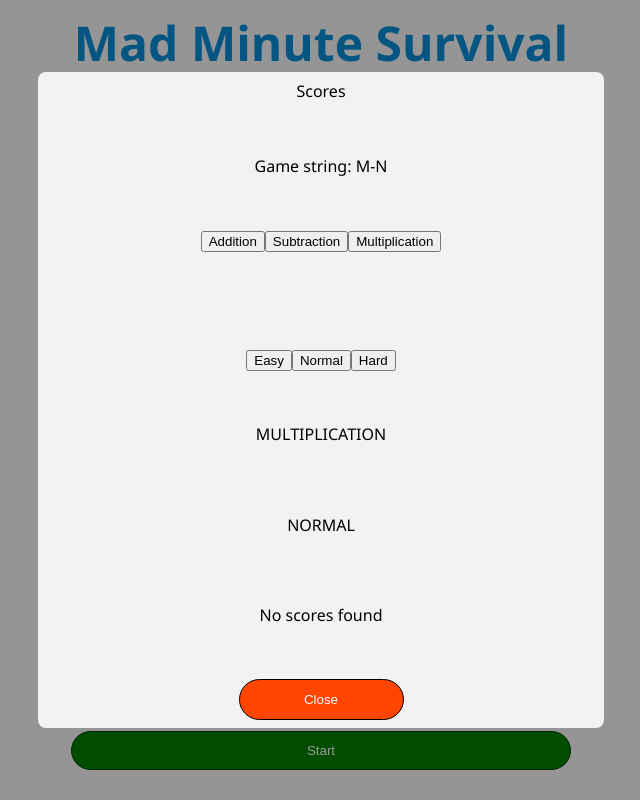
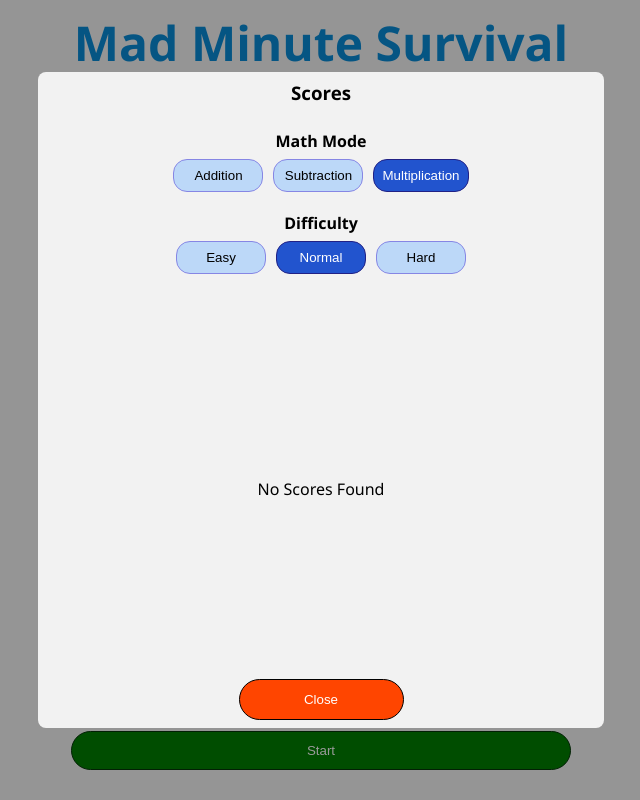
Before and after one commit to barretodanny/math-survival, a React (Vite) app: page / in a window 1280 px wide. Both pictures are taken after a click on the button "View Scores". Shown: the whole page, without its empty margins (319-959 px from the left). Built offline with nearby package versions, Linux system fonts and the light colour scheme.

Commit message:
modal styling

```diff
--- a/src/components/Modal/Modal.module.css
+++ b/src/components/Modal/Modal.module.css
@@ -64,6 +64,7 @@
   width: 100%;
   overflow-x: hidden;
   overflow-y: overlay;
+  height: 100%;
 }
 
 .text {
@@ -77,6 +78,11 @@
 .modalHeading {
   margin: 0;
   margin-bottom: 25px;
+}
+
+.scoresModalHeading {
+  margin: 0;
+  margin-bottom: 5px;
 }
 
 .sectionHeading {
@@ -149,3 +155,65 @@
 .decrementBtnDark:hover {
   background-color: lightcoral;
 }
+
+.scoresSection {
+  display: flex;
+  flex-direction: column;
+  gap: 5px;
+}
+
+.btnContainer {
+  display: flex;
+  justify-content: center;
+  gap: 10px;
+}
+
+.btn {
+  padding: 8px;
+  border-radius: 14px;
+  cursor: pointer;
+  min-width: 90px;
+}
+
+.btnLight {
+  border: 1px solid rgb(134, 134, 228);
+  background-color: rgb(188, 216, 248);
+}
+
+.btnLight:hover {
+  border: 1px solid rgb(108, 108, 241);
+  background-color: rgb(130, 185, 248);
+}
+
+.btnDark {
+  color: white;
+  border: 1px solid rgb(120, 117, 128);
+  background-color: rgb(70, 99, 128);
+}
+
+.btnDark:hover {
+  border: 1px solid rgb(146, 140, 161);
+  background-color: rgb(81, 131, 180);
+}
+
+.selectedBtnLight {
+  color: white;
+  border: 1px solid rgb(33, 33, 133);
+  background-color: rgb(34, 84, 206);
+}
+
+.selectedBtnLight:hover {
+  border: 1px solid rgb(43, 63, 183);
+  background-color: rgb(34, 54, 186);
+}
+
+.selectedBtnDark {
+  color: white;
+  border: 1px solid rgb(18, 18, 146);
+  background-color: rgb(35, 152, 230);
+}
+
+.selectedBtnDark:hover {
+  border: 1px solid rgb(43, 63, 183);
+  background-color: rgb(74, 171, 235);
+}
--- a/src/components/Modal/ScoresModal.tsx
+++ b/src/components/Modal/ScoresModal.tsx
@@ -4,12 +4,17 @@ import {
   selectDifficultyOption,
   selectMathModeOption,
 } from "../../features/game/game-slice";
+import { selectDarkModeSetting } from "../../features/settings/settings-slice";
 import Modal from "./Modal";
+import ScoresTable from "../ScoresTable/ScoresTable";
 import { DifficultyOptions, MathModeOptions } from "../../constants/game";
 import { generateGameString, parseScores } from "../../utils/scores";
 import { Score } from "../../types/scores";
 
+import styles from "./Modal.module.css";
+
 function ScoresModal() {
+  const darkMode = useAppSelector(selectDarkModeSetting);
   const initialMathMode = useAppSelector(selectMathModeOption);
   const initialDifficulty = useAppSelector(selectDifficultyOption);
   const [mathMode, setMathMode] = useState(initialMathMode);
@@ -21,53 +26,117 @@ function ScoresModal() {
 
   return (
     <Modal>
-      <span>Scores</span>
-      <p>Game string: {gameString}</p>
-      <div>
-        <button onClick={() => setMathMode(MathModeOptions.ADDITION)}>
+      <div className={styles.content}>
+        <h3 className={`${styles.scoresModalHeading} ${styles.centerText}`}>
+          Scores
+        </h3>
+        <div className={styles.scoresSection}>
+          <h4 className={`${styles.sectionHeading} ${styles.centerText}`}>
+            Math Mode
+          </h4>
+          <div className={styles.btnContainer}>
+            <button
+              onClick={() => setMathMode(MathModeOptions.ADDITION)}
+              className={`${styles.btn}
+            ${
+              mathMode === MathModeOptions.ADDITION
+                ? darkMode
+                  ? `${styles.selectedBtnDark}`
+                  : `${styles.selectedBtnLight}`
+                : darkMode
+                ? `${styles.btnDark}`
+                : `${styles.btnLight}`
+            }`}
+            >
               Addition
             </button>
-        <button onClick={() => setMathMode(MathModeOptions.SUBTRACTION)}>
+            <button
+              onClick={() => setMathMode(MathModeOptions.SUBTRACTION)}
+              className={`${styles.btn}
+            ${
+              mathMode === MathModeOptions.SUBTRACTION
+                ? darkMode
+                  ? `${styles.selectedBtnDark}`
+                  : `${styles.selectedBtnLight}`
+                : darkMode
+                ? `${styles.btnDark}`
+                : `${styles.btnLight}`
+            }`}
+            >
               Subtraction
             </button>
-        <button onClick={() => setMathMode(MathModeOptions.MULTIPLICATION)}>
+            <button
+              onClick={() => setMathMode(MathModeOptions.MULTIPLICATION)}
+              className={`${styles.btn}
+            ${
+              mathMode === MathModeOptions.MULTIPLICATION
+                ? darkMode
+                  ? `${styles.selectedBtnDark}`
+                  : `${styles.selectedBtnLight}`
+                : darkMode
+                ? `${styles.btnDark}`
+                : `${styles.btnLight}`
+            }`}
+            >
               Multiplication
             </button>
           </div>
-      <br />
-      <div>
-        <button onClick={() => setDifficulty(DifficultyOptions.EASY)}>
+        </div>
+        <div className={styles.scoresSection}>
+          <h4 className={`${styles.sectionHeading} ${styles.centerText}`}>
+            Difficulty
+          </h4>
+          <div className={styles.btnContainer}>
+            <button
+              onClick={() => setDifficulty(DifficultyOptions.EASY)}
+              className={`${styles.btn}
+            ${
+              difficulty === DifficultyOptions.EASY
+                ? darkMode
+                  ? `${styles.selectedBtnDark}`
+                  : `${styles.selectedBtnLight}`
+                : darkMode
+                ? `${styles.btnDark}`
+                : `${styles.btnLight}`
+            }`}
+            >
               Easy
             </button>
-        <button onClick={() => setDifficulty(DifficultyOptions.NORMAL)}>
+            <button
+              onClick={() => setDifficulty(DifficultyOptions.NORMAL)}
+              className={`${styles.btn}
+            ${
+              difficulty === DifficultyOptions.NORMAL
+                ? darkMode
+                  ? `${styles.selectedBtnDark}`
+                  : `${styles.selectedBtnLight}`
+                : darkMode
+                ? `${styles.btnDark}`
+                : `${styles.btnLight}`
+            }`}
+            >
               Normal
             </button>
-        <button onClick={() => setDifficulty(DifficultyOptions.HARD)}>
+            <button
+              onClick={() => setDifficulty(DifficultyOptions.HARD)}
+              className={`${styles.btn}
+            ${
+              difficulty === DifficultyOptions.HARD
+                ? darkMode
+                  ? `${styles.selectedBtnDark}`
+                  : `${styles.selectedBtnLight}`
+                : darkMode
+                ? `${styles.btnDark}`
+                : `${styles.btnLight}`
+            }`}
+            >
               Hard
             </button>
           </div>
-      <p>{mathMode}</p>
-      <p>{difficulty}</p>
+        </div>
 
-      {scores.length > 0 ? (
-        <>
-          <h4>List of scores:</h4>
-          {scores.map((score, index) => {
-            return (
-              <div key={index}>
-                <span>
-                  username: {score.username} - score: {score.score} - date:{" "}
-                  {score.date}
-                </span>
+        <ScoresTable fetchedScores={scores} />
       </div>
-            );
-          })}
-        </>
-      ) : (
-        <>
-          <p>No scores found</p>
-        </>
-      )}
     </Modal>
   );
 }
```
Lines whose indentation alone changed are shown as unchanged.
